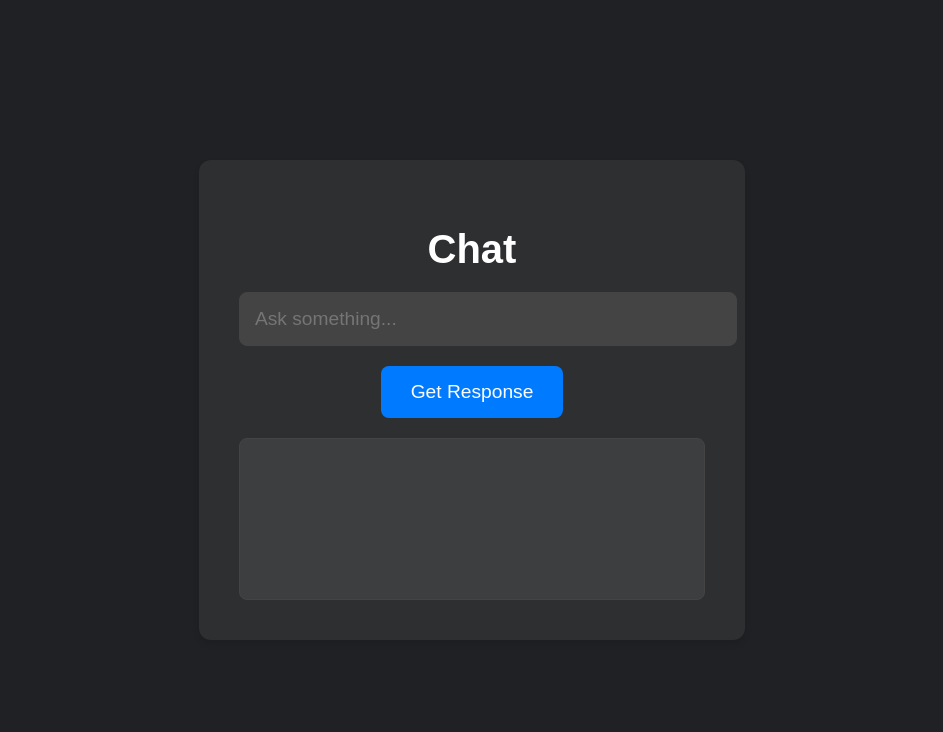
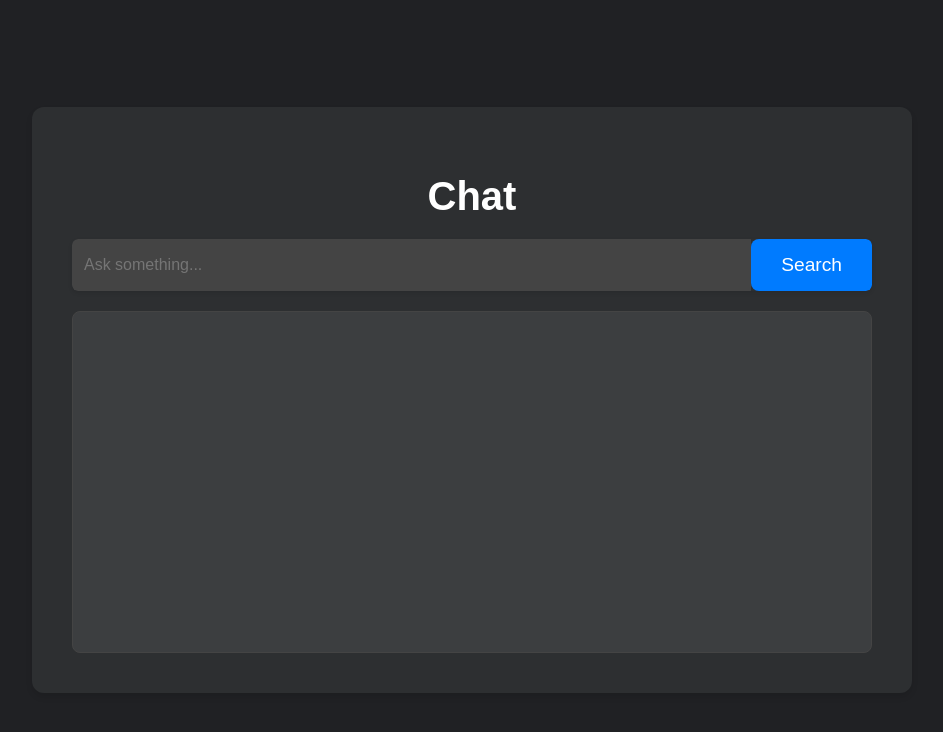
Before and after one commit to ViralOne/Local-LLM-Chat, a website: page public/index.html in a window 1280 px wide. Shown: the whole page, without its empty margins (168-1111 px from the left). Drawn offline with Linux system fonts and the light colour scheme.

Commit message:
update css

```diff
--- a/public/index.html
+++ b/public/index.html
@@ -9,8 +9,10 @@
 
   <div class="container">
     <h1>Chat</h1>
-    <input type="text" id="userInput" placeholder="Ask something...">
-    <button onclick="getChatResponse()">Get Response</button>
+    <div class="search-container">
+      <input type="text" id="userInput" placeholder="Ask something...">
+      <button onclick="getChatResponse()">Search</button>
+    </div>
     <div id="responseArea"></div>
     <div class="loading" id="loadingIndicator"></div>
   </div>
--- a/public/style.css
+++ b/public/style.css
@@ -1,7 +1,6 @@
 body {
     font-family: Arial, sans-serif;
     display: flex;
-flex-direction: column;
     justify-content: center;
     align-items: center;
     height: 100vh;
@@ -12,13 +11,24 @@ color: #fff;
 
 .container {
     text-align: center;
-min-height: 40vh;
-max-width: 600px;
+    min-height: 50vh;
+    width: 90%; /* Adjusted max-width to a percentage */
+    max-width: 800px; /* Adjusted max-width value */
     padding: 40px;
     overflow-y: auto;
     background-color: #2d2f31;
     border-radius: 12px;
     box-shadow: 0 4px 6px rgba(0, 0, 0, 0.1);
+}
+
+.search-container {
+    max-width: 800px; /* Adjusted max-width value */
+    width: 100%;
+    box-shadow: 0 2px 4px rgba(0, 0, 0, 0.1);
+    border-radius: 6px;
+    display: flex;
+    overflow: hidden;
+    margin-bottom: 20px; /* Added margin to create space below the search container */
 }
 
 h1 {
@@ -27,17 +37,15 @@ margin-bottom: 20px;
 }
 
 input[type="text"] {
-position: sticky;
-top: 0;
-z-index: 1;
-width: 100%;
-padding: 15px;
-margin-bottom: 20px;
-border: 1px solid #444;
-border-radius: 8px;
-font-size: 1.2rem;
+    flex: 1;
+    padding: 12px;
+    border: none;
+    outline: none;
+    font-size: 16px;
+    color: #fff;
     background-color: #444;
-color: #fff;
+    border-top-left-radius: 6px; /* Added border radius to match search container */
+    border-bottom-left-radius: 6px; /* Added border radius to match search container */
 }
 
 button {
@@ -49,6 +57,8 @@ border-radius: 8px;
     cursor: pointer;
     transition: background-color 0.3s ease;
     font-size: 1.2rem;
+    border-top-right-radius: 6px; /* Added border radius to match search container */
+    border-bottom-right-radius: 6px; /* Added border radius to match search container */
 }
 
 button:hover {
@@ -60,7 +70,7 @@ margin-top: 20px;
     padding: 20px;
     border: 1px solid #444;
     border-radius: 8px;
-min-height: 120px;
+    min-height: 300px;
     max-height: 60vh;
     overflow-y: auto;
     background-color: #3c3e40;
@@ -85,11 +95,6 @@ animation: spin 1s linear infinite;
     margin: 20px auto;
 }
 
-@keyframes spin {
-0% { transform: rotate(0deg); }
-100% { transform: rotate(360deg); }
-}
-
 .show-loading {
     display: block;
 }
```
Lines whose indentation alone changed are shown as unchanged.
